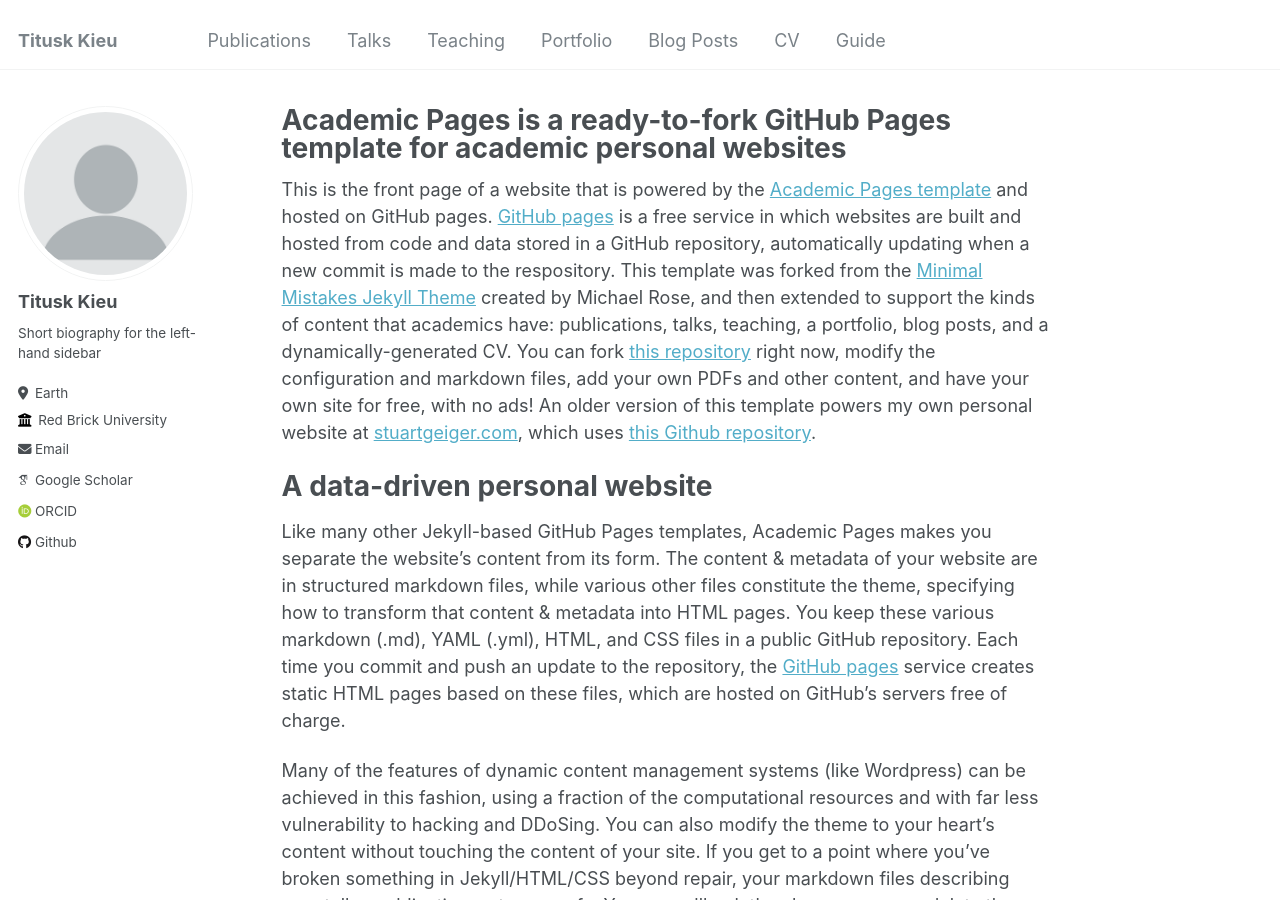
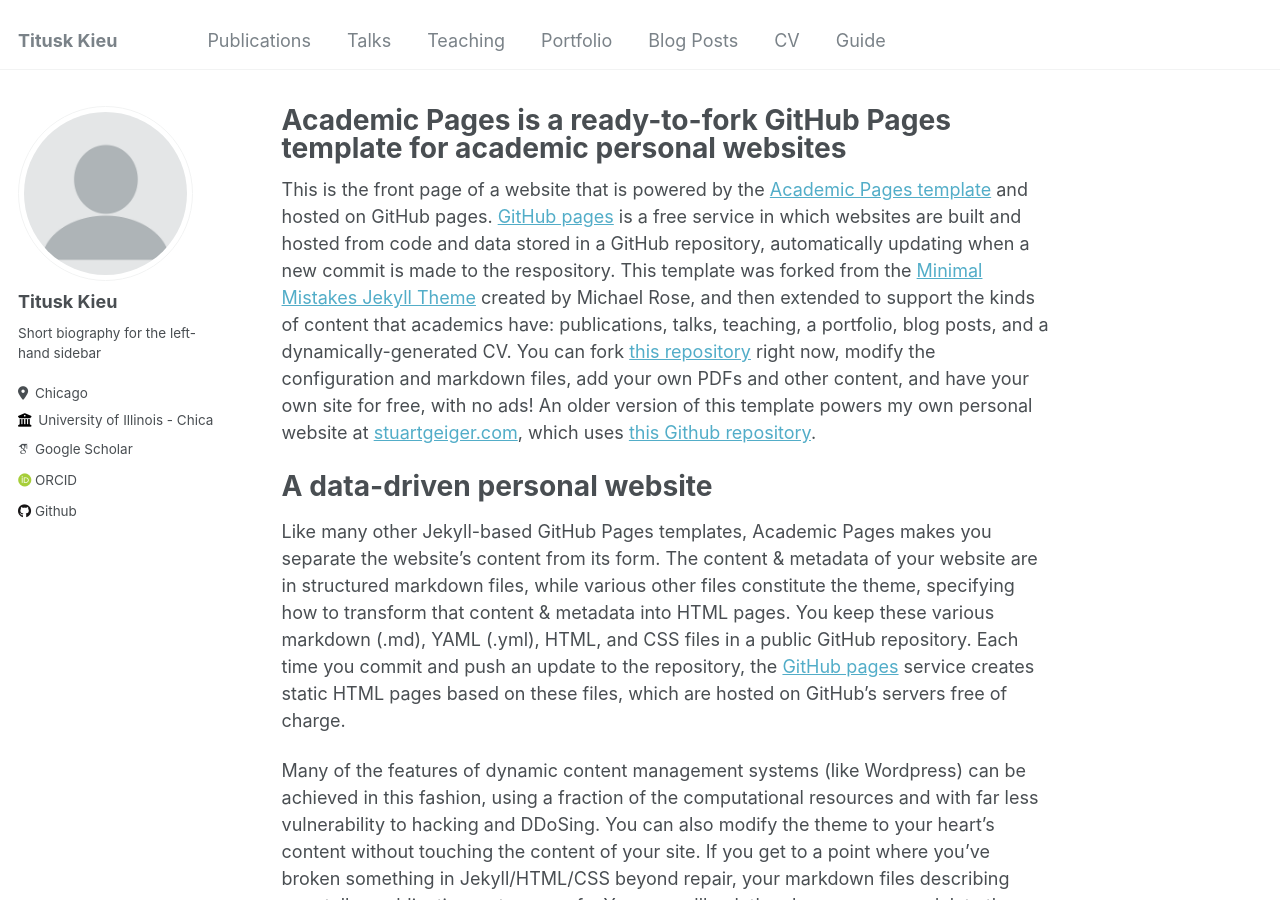
Before and after one commit to TituskKieu/home, a Jekyll site: the page built from _pages/about.md, in a window 1280 px wide and 900 px high. Built offline with Jekyll 4.4.1, drawn with Linux system fonts in a browser that asks for light colours; some web fonts are replaced.

Commit message:
Update _config.yml

```diff
--- a/_config.yml
+++ b/_config.yml
@@ -25,10 +25,10 @@ author:
   name             : "Titusk Kieu"
   pronouns         : # example: "he/him/his"
   bio              : "Short biography for the left-hand sidebar"
-  location         : "Earth"
-  employer         : "Red Brick University"
-  uri              : # URL
-  email            : "none@example.org"
+  location         : "Chicago"
+  employer         : "University of Illinois - Chicago"
+  # uri              : # URL
+  # email            : "none@example.org"
 
   # Academic websites
   # arxiv            : # URL - Update with the correct link to your profile
```
